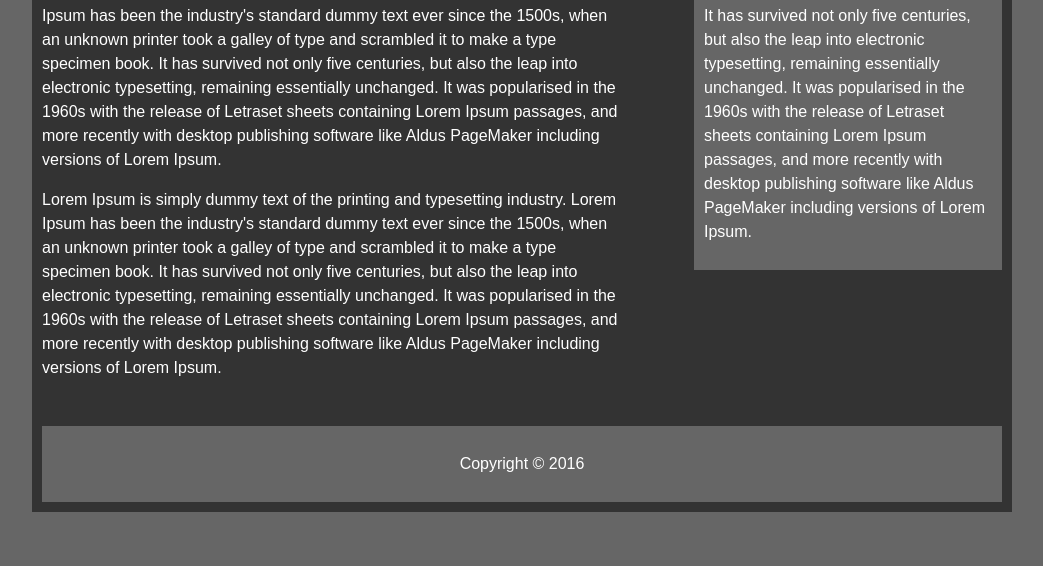
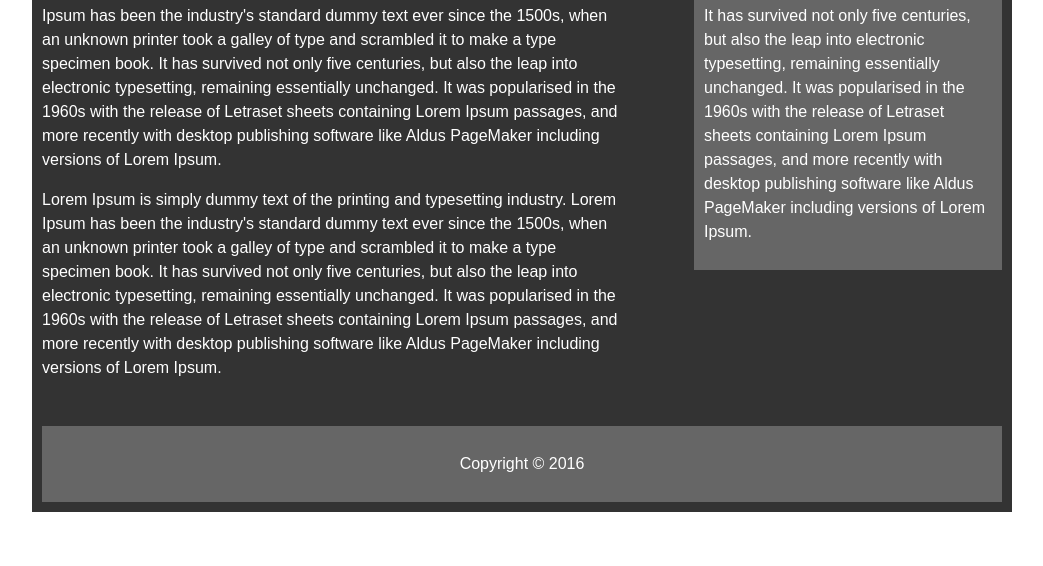
Before and after one commit to NjomzaH/Template, a plain HTML site: page index.html in a window 1280 px wide. Shown: the part 234-800 px from the top of the page, without its empty margins (118-1161 px from the left). Drawn offline with Linux system fonts and the light colour scheme.

Commit message:
khdbfsjbfjdf

```diff
--- a/style.css
+++ b/style.css
@@ -1,5 +1,5 @@
 body{
-	background: #666;
+	background: #pink;
 	color: #fff;
 	font-family: arial;
 	line-height: 1.5em;
```
